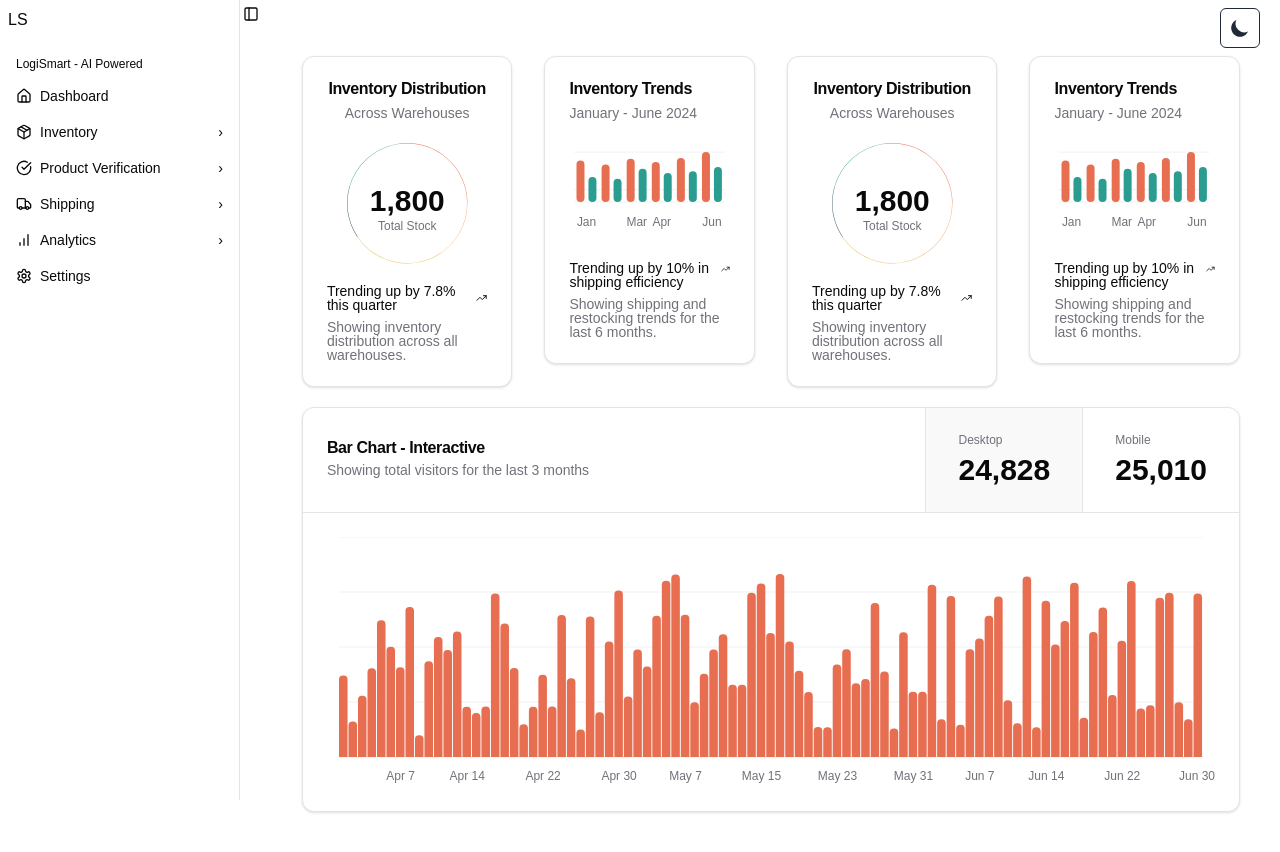
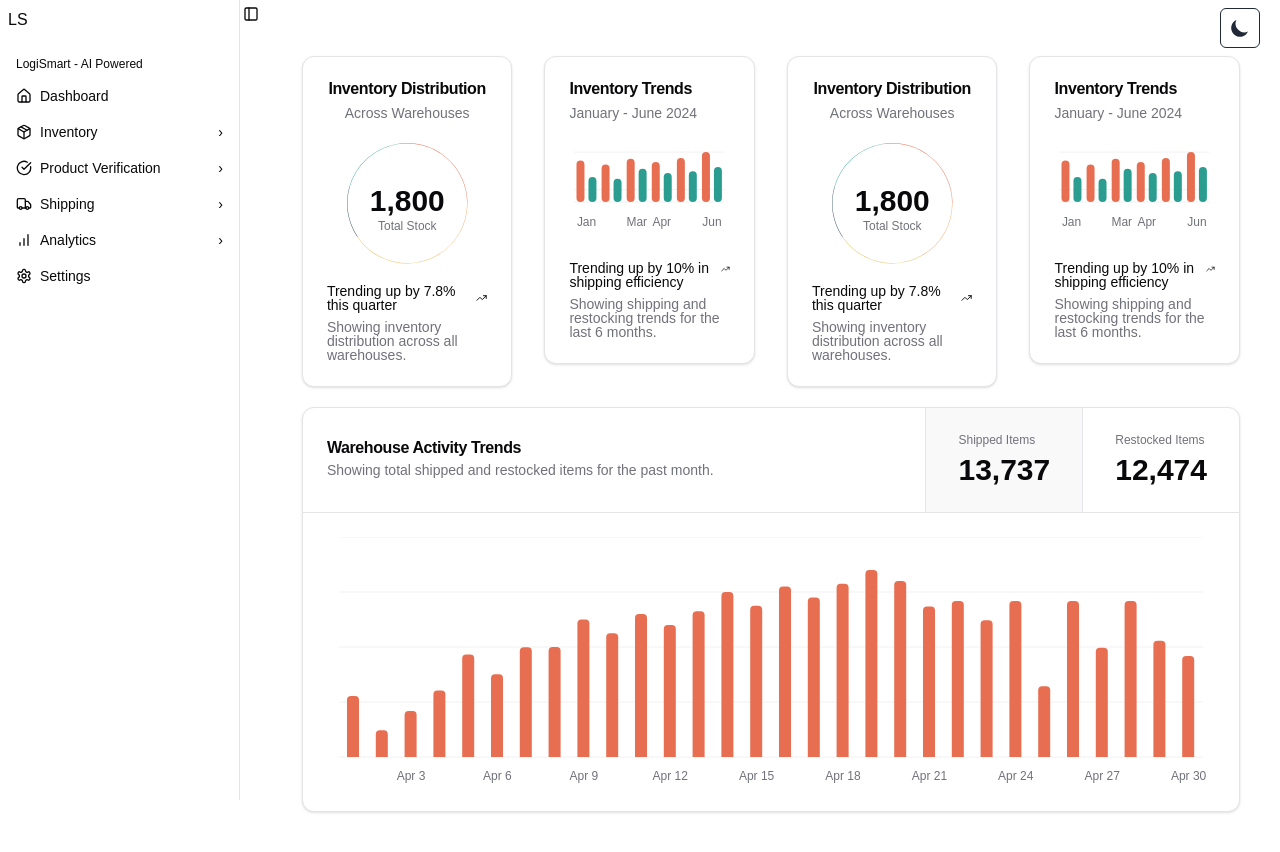
Before and after one commit to SAKSHaTHOR/inventory_automation_intel, a Next.js app: page /Home/Dashboard in a window 1280 px wide. Shown: the top 852 px of the page. Built offline with nearby package versions, Linux system fonts and the light colour scheme.

Commit message:
`Update MonthlyChart to WarehouseBarChart with new data and configuration`

```diff
--- a/src/components/monthly-chart.jsx
+++ b/src/components/monthly-chart.jsx
@@ -1,7 +1,7 @@
-"use client"
+"use client";
 
-import * as React from "react"
-import { Bar, BarChart, CartesianGrid, XAxis } from "recharts"
+import * as React from "react";
+import { Bar, BarChart, CartesianGrid, XAxis } from "recharts";
 
 import {
   Card,
@@ -9,143 +9,79 @@ import {
   CardDescription,
   CardHeader,
   CardTitle,
-} from "@/components/ui/card"
+} from "@/components/ui/card";
 import {
   ChartContainer,
   ChartTooltip,
   ChartTooltipContent,
-} from "@/components/ui/chart"
+} from "@/components/ui/chart";
 
 const chartData = [
-  { date: "2024-04-01", desktop: 222, mobile: 150 },
-  { date: "2024-04-02", desktop: 97, mobile: 180 },
-  { date: "2024-04-03", desktop: 167, mobile: 120 },
-  { date: "2024-04-04", desktop: 242, mobile: 260 },
-  { date: "2024-04-05", desktop: 373, mobile: 290 },
-  { date: "2024-04-06", desktop: 301, mobile: 340 },
-  { date: "2024-04-07", desktop: 245, mobile: 180 },
-  { date: "2024-04-08", desktop: 409, mobile: 320 },
-  { date: "2024-04-09", desktop: 59, mobile: 110 },
-  { date: "2024-04-10", desktop: 261, mobile: 190 },
-  { date: "2024-04-11", desktop: 327, mobile: 350 },
-  { date: "2024-04-12", desktop: 292, mobile: 210 },
-  { date: "2024-04-13", desktop: 342, mobile: 380 },
-  { date: "2024-04-14", desktop: 137, mobile: 220 },
-  { date: "2024-04-15", desktop: 120, mobile: 170 },
-  { date: "2024-04-16", desktop: 138, mobile: 190 },
-  { date: "2024-04-17", desktop: 446, mobile: 360 },
-  { date: "2024-04-18", desktop: 364, mobile: 410 },
-  { date: "2024-04-19", desktop: 243, mobile: 180 },
-  { date: "2024-04-20", desktop: 89, mobile: 150 },
-  { date: "2024-04-21", desktop: 137, mobile: 200 },
-  { date: "2024-04-22", desktop: 224, mobile: 170 },
-  { date: "2024-04-23", desktop: 138, mobile: 230 },
-  { date: "2024-04-24", desktop: 387, mobile: 290 },
-  { date: "2024-04-25", desktop: 215, mobile: 250 },
-  { date: "2024-04-26", desktop: 75, mobile: 130 },
-  { date: "2024-04-27", desktop: 383, mobile: 420 },
-  { date: "2024-04-28", desktop: 122, mobile: 180 },
-  { date: "2024-04-29", desktop: 315, mobile: 240 },
-  { date: "2024-04-30", desktop: 454, mobile: 380 },
-  { date: "2024-05-01", desktop: 165, mobile: 220 },
-  { date: "2024-05-02", desktop: 293, mobile: 310 },
-  { date: "2024-05-03", desktop: 247, mobile: 190 },
-  { date: "2024-05-04", desktop: 385, mobile: 420 },
-  { date: "2024-05-05", desktop: 481, mobile: 390 },
-  { date: "2024-05-06", desktop: 498, mobile: 520 },
-  { date: "2024-05-07", desktop: 388, mobile: 300 },
-  { date: "2024-05-08", desktop: 149, mobile: 210 },
-  { date: "2024-05-09", desktop: 227, mobile: 180 },
-  { date: "2024-05-10", desktop: 293, mobile: 330 },
-  { date: "2024-05-11", desktop: 335, mobile: 270 },
-  { date: "2024-05-12", desktop: 197, mobile: 240 },
-  { date: "2024-05-13", desktop: 197, mobile: 160 },
-  { date: "2024-05-14", desktop: 448, mobile: 490 },
-  { date: "2024-05-15", desktop: 473, mobile: 380 },
-  { date: "2024-05-16", desktop: 338, mobile: 400 },
-  { date: "2024-05-17", desktop: 499, mobile: 420 },
-  { date: "2024-05-18", desktop: 315, mobile: 350 },
-  { date: "2024-05-19", desktop: 235, mobile: 180 },
-  { date: "2024-05-20", desktop: 177, mobile: 230 },
-  { date: "2024-05-21", desktop: 82, mobile: 140 },
-  { date: "2024-05-22", desktop: 81, mobile: 120 },
-  { date: "2024-05-23", desktop: 252, mobile: 290 },
-  { date: "2024-05-24", desktop: 294, mobile: 220 },
-  { date: "2024-05-25", desktop: 201, mobile: 250 },
-  { date: "2024-05-26", desktop: 213, mobile: 170 },
-  { date: "2024-05-27", desktop: 420, mobile: 460 },
-  { date: "2024-05-28", desktop: 233, mobile: 190 },
-  { date: "2024-05-29", desktop: 78, mobile: 130 },
-  { date: "2024-05-30", desktop: 340, mobile: 280 },
-  { date: "2024-05-31", desktop: 178, mobile: 230 },
-  { date: "2024-06-01", desktop: 178, mobile: 200 },
-  { date: "2024-06-02", desktop: 470, mobile: 410 },
-  { date: "2024-06-03", desktop: 103, mobile: 160 },
-  { date: "2024-06-04", desktop: 439, mobile: 380 },
-  { date: "2024-06-05", desktop: 88, mobile: 140 },
-  { date: "2024-06-06", desktop: 294, mobile: 250 },
-  { date: "2024-06-07", desktop: 323, mobile: 370 },
-  { date: "2024-06-08", desktop: 385, mobile: 320 },
-  { date: "2024-06-09", desktop: 438, mobile: 480 },
-  { date: "2024-06-10", desktop: 155, mobile: 200 },
-  { date: "2024-06-11", desktop: 92, mobile: 150 },
-  { date: "2024-06-12", desktop: 492, mobile: 420 },
-  { date: "2024-06-13", desktop: 81, mobile: 130 },
-  { date: "2024-06-14", desktop: 426, mobile: 380 },
-  { date: "2024-06-15", desktop: 307, mobile: 350 },
-  { date: "2024-06-16", desktop: 371, mobile: 310 },
-  { date: "2024-06-17", desktop: 475, mobile: 520 },
-  { date: "2024-06-18", desktop: 107, mobile: 170 },
-  { date: "2024-06-19", desktop: 341, mobile: 290 },
-  { date: "2024-06-20", desktop: 408, mobile: 450 },
-  { date: "2024-06-21", desktop: 169, mobile: 210 },
-  { date: "2024-06-22", desktop: 317, mobile: 270 },
-  { date: "2024-06-23", desktop: 480, mobile: 530 },
-  { date: "2024-06-24", desktop: 132, mobile: 180 },
-  { date: "2024-06-25", desktop: 141, mobile: 190 },
-  { date: "2024-06-26", desktop: 434, mobile: 380 },
-  { date: "2024-06-27", desktop: 448, mobile: 490 },
-  { date: "2024-06-28", desktop: 149, mobile: 200 },
-  { date: "2024-06-29", desktop: 103, mobile: 160 },
-  { date: "2024-06-30", desktop: 446, mobile: 400 },
-]
+  { date: "2024-04-01", shipped: 222, restocked: 150 },
+  { date: "2024-04-02", shipped: 97, restocked: 180 },
+  { date: "2024-04-03", shipped: 167, restocked: 120 },
+  { date: "2024-04-04", shipped: 242, restocked: 260 },
+  { date: "2024-04-05", shipped: 373, restocked: 290 },
+  { date: "2024-04-06", shipped: 301, restocked: 340 },
+  { date: "2024-04-07", shipped: 399, restocked: 400 },
+  { date: "2024-04-08", shipped: 400, restocked: 350 },
+  { date: "2024-04-09", shipped: 500, restocked: 420 },
+  { date: "2024-04-10", shipped: 450, restocked: 380 },
+  { date: "2024-04-11", shipped: 520, restocked: 400 },
+  { date: "2024-04-12", shipped: 480, restocked: 350 },
+  { date: "2024-04-13", shipped: 530, restocked: 370 },
+  { date: "2024-04-14", shipped: 600, restocked: 420 },
+  { date: "2024-04-15", shipped: 550, restocked: 480 },
+  { date: "2024-04-16", shipped: 620, restocked: 500 },
+  { date: "2024-04-17", shipped: 580, restocked: 450 },
+  { date: "2024-04-18", shipped: 630, restocked: 470 },
+  { date: "2024-04-19", shipped: 680, restocked: 520 },
+  { date: "2024-04-20", shipped: 640, restocked: 480 },
+  { date: "2024-04-21", shipped: 547, restocked: 466 },
+  { date: "2024-04-22", shipped: 567, restocked: 466 },
+  { date: "2024-04-23", shipped: 497, restocked: 655},
+  { date: "2024-04-24", shipped: 567, restocked: 455},
+  { date: "2024-04-25", shipped: 257, restocked: 655},
+  { date: "2024-04-26", shipped: 567, restocked: 457},
+  { date: "2024-04-27", shipped: 397, restocked: 545},
+  { date: "2024-04-28", shipped: 567, restocked: 465},
+  { date: "2024-04-29", shipped: 423, restocked: 235},
+  { date: "2024-04-30", shipped: 367, restocked: 745},
+];
 
 const chartConfig = {
-  views: {
-    label: "Page Views",
-  },
-  desktop: {
-    label: "Desktop",
+  shipped: {
+    label: "Shipped Items",
     color: "hsl(var(--chart-1))",
   },
-  mobile: {
-    label: "Mobile",
+  restocked: {
+    label: "Restocked Items",
     color: "hsl(var(--chart-2))",
   },
-}
+};
 
-function MonthlyChart() {
-  const [activeChart, setActiveChart] = React.useState("desktop")
+function WarehouseBarChart() {
+  const [activeChart, setActiveChart] = React.useState("shipped");
 
   const total = React.useMemo(
     () => ({
-      desktop: chartData.reduce((acc, curr) => acc + curr.desktop, 0),
-      mobile: chartData.reduce((acc, curr) => acc + curr.mobile, 0),
+      shipped: chartData.reduce((acc, curr) => acc + curr.shipped, 0),
+      restocked: chartData.reduce((acc, curr) => acc + curr.restocked, 0),
     }),
     []
-  )
+  );
 
   return (
     <Card>
       <CardHeader className="flex flex-col items-stretch space-y-0 border-b p-0 sm:flex-row">
         <div className="flex flex-1 flex-col justify-center gap-1 px-6 py-5 sm:py-6">
-          <CardTitle>Bar Chart - Interactive</CardTitle>
+          <CardTitle>Warehouse Activity Trends</CardTitle>
           <CardDescription>
-            Showing total visitors for the last 3 months
+            Showing total shipped and restocked items for the past month.
           </CardDescription>
         </div>
         <div className="flex">
-          {["desktop", "mobile"].map((key) => {
+          {["shipped", "restocked"].map((key) => {
             return (
               <button
                 key={key}
@@ -160,7 +96,7 @@ function MonthlyChart() {
                   {total[key].toLocaleString()}
                 </span>
               </button>
-            )
+            );
           })}
         </div>
       </CardHeader>
@@ -185,24 +121,24 @@ function MonthlyChart() {
               tickMargin={8}
               minTickGap={32}
               tickFormatter={(value) => {
-                const date = new Date(value)
+                const date = new Date(value);
                 return date.toLocaleDateString("en-US", {
                   month: "short",
                   day: "numeric",
-                })
+                });
               }}
             />
             <ChartTooltip
               content={
                 <ChartTooltipContent
                   className="w-[150px]"
-                  nameKey="views"
+                  nameKey="activity"
                   labelFormatter={(value) => {
                     return new Date(value).toLocaleDateString("en-US", {
                       weekday: "long",
                       month: "short",
                       day: "numeric",
-                    })
+                    });
                   }}
                 />
               }
@@ -217,7 +153,7 @@ function MonthlyChart() {
         </ChartContainer>
       </CardContent>
     </Card>
-  )
+  );
 }
 
-export default MonthlyChart
+export default WarehouseBarChart;
```
